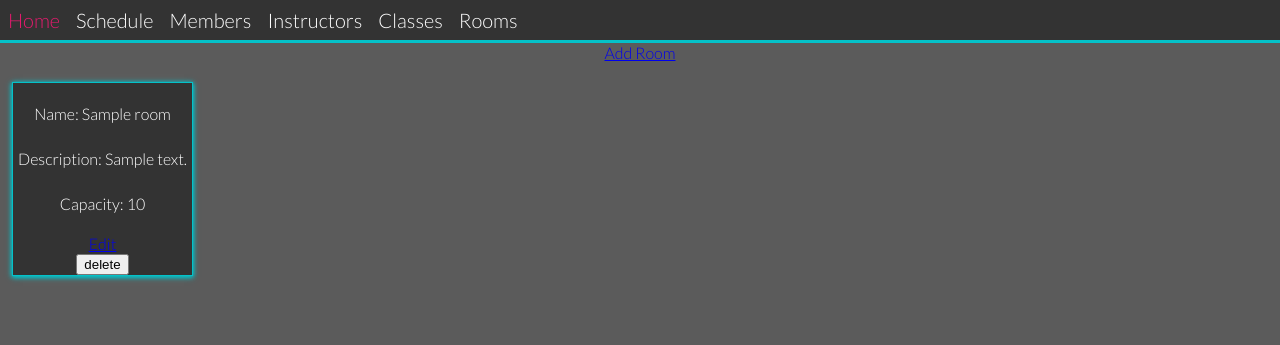
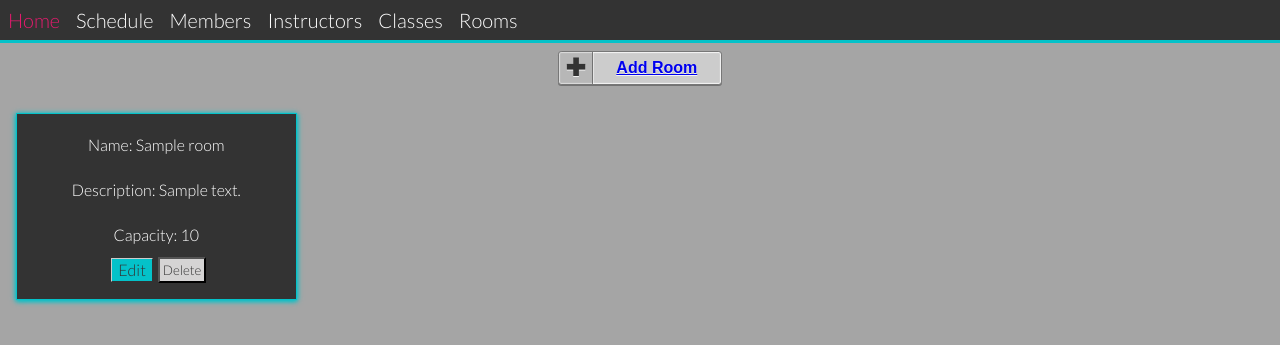
Before and after one commit to constable-ldp/gym_management_app, a Flask app: page /rooms in a window 1280 px wide. Shown: the top 345 px of the page. Run offline with Flask 2, Linux system fonts and the light colour scheme; a database or web service that is not in the repository returns one stand-in record (values such as "Sample title"); some libraries are stand-ins or nearby versions.

Commit message:
fixed room css

```diff
--- a/static/rooms.css
+++ b/static/rooms.css
@@ -1,15 +1,14 @@
 body {
     font-family: 'Lato', sans-serif;
     text-align: center;
-    background-color:#5b5b5b;
+    background-color: rgb(165, 165, 165);
     margin: 0;
 }
 
 .rooms-grid {
     display: grid;
-    /* grid-area: article; */
     grid-gap: 10px 10px;
-    grid-template-columns: repeat(6, minmax(0, 1fr));
+    grid-template-columns: repeat(4, minmax(0, 1fr));
 
 }
 
@@ -21,11 +20,126 @@ body {
     border-color: #04c2c9;
     color: #fff;
     background: #333;
-    margin-left: auto;
-    margin-right: auto;
+    margin-left: 5%;
+    margin-right: 5%;
     box-shadow: 0 1px 6px #04c2c9, 0 1px 4px #04c2c9;
 }
 
 p {
     padding: 5px;
 }
+
+.edit-delete {
+    display: flex;
+    align-items: center;
+    justify-content: center;
+    height: 5%;
+}
+
+@media (max-width: 530px) {
+    .edit-delete {
+        display: flex-inline;
+        flex-wrap: wrap;
+        align-items: center;
+        justify-content: center;
+        height: 5%;
+    }
+    .rooms-grid {
+        display: grid;
+        grid-gap: 10px 10px;
+        grid-template-columns: repeat(2, minmax(0, 1fr));
+    }
+}
+
+
+.edit {
+    margin: 5px;
+    text-decoration: none;
+    background-color: #04c2c9;
+    color: #333333;
+    padding: 1.5px 6px 1.5px 6px;
+    border-top: 1px solid #CCCCCC;
+    border-right: 1px solid #333333;
+    border-bottom: 1px solid #333333;
+    border-left: 1px solid #CCCCCC;
+}
+
+.delete {
+    font-family: 'Lato';
+    background-color: rgb(213, 212, 212);
+    color: #333333;
+    padding: 3px;
+    cursor: pointer;
+}
+
+.edit :hover {
+    margin: 5px;
+    text-decoration: none;
+    background-color: #04c2c9;
+    color: #333333;
+    padding: 2px 6px 2px 6px;
+}
+
+.button {
+    text-decoration: none;
+    display: inline-block;
+    white-space: nowrap;
+    background-color: #ccc;
+    background-image: linear-gradient(top, #eee, #ccc);
+    filter: progid:DXImageTransform.Microsoft.gradient(startColorStr='#eeeeee', EndColorStr='#cccccc');
+    border: 1px solid #777;
+    padding: 0 1.5em;
+    margin: 0.5em;
+    font: bold 1em/2em Arial, Helvetica;
+    color: #333;
+    text-shadow: 0 1px 0 rgba(255,255,255,.8);
+    border-radius: .2em;
+    box-shadow: 0 0 1px 1px rgba(255,255,255,.8) inset, 0 1px 0 rgba(0,0,0,.3);
+}
+
+.button:hover {
+    text-decoration: none;
+    background-color: #ddd;
+    background-image: linear-gradient(top, #fafafa, #ddd);
+    filter: progid:DXImageTransform.Microsoft.gradient(startColorStr='#fafafa', EndColorStr='#dddddd');
+}
+
+.button:active {
+    text-decoration: none;
+    box-shadow: 0 0 4px 2px rgba(0,0,0,.3) inset;
+    position: relative;
+    top: 1px;
+}
+
+.button:focus {
+    text-decoration: none;
+    outline: 0;
+    background: #fafafa;
+}
+
+.button:before {
+    text-decoration: none;
+    background: #ccc;
+    background: rgba(0,0,0,.1);
+    float: left;
+    width: 1em;
+    text-align: center;
+    font-size: 1.5em;
+    margin: 0 1em 0 -1em;
+    padding: 0 .2em;
+    box-shadow: 1px 0 0 rgba(0,0,0,.5), 2px 0 0 rgba(255,255,255,.5);
+    border-radius: .15em 0 0 .15em;
+    pointer-events: none;
+    content: "\271A";
+}
+
+.add-edit-box {
+    margin: 20px;
+    background-color: rgb(250, 250, 250);
+    text-align: center;
+    border: 1px solid;
+    border-color: #04c2c9;
+    color: #fff;
+    background: #333;
+    box-shadow: 0 1px 6px #04c2c9, 0 1px 4px #04c2c9;
+}
--- a/templates/rooms/index.html
+++ b/templates/rooms/index.html
@@ -8,7 +8,7 @@
 
 
 {% block content %}
-<div>
+<div class="button">
     <a href="/rooms/new">Add Room</a>
 </div>
 <div class="rooms-grid">
@@ -17,12 +17,12 @@
         <p>Name: {{room.room_name}}</p>
         <p>Description: {{room.description}}</p>
         <p>Capacity: {{room.capacity}}</p>
-
-
-        <a href="/rooms/{{room.id}}">Edit</a>
-        <form action="/rooms/{{room.id}}/delete" method="POST">
-            <input room="delete" type="submit" value="delete" />
-        </form>
+        <div class="edit-delete">
+            <a class="edit" href="/rooms/{{room.id}}">Edit</a>
+            <form action="/rooms/{{room.id}}/delete" method="POST">
+                <input class="delete" room="delete" type="submit" value="Delete" />
+            </form>
+        </div>
     </div>
     {%endfor%}
 </div>
```
Also changed, not shown: static/header.css (+0 -44 lines), templates/rooms/edit.html (+12 -10 lines), templates/rooms/new.html (+11 -10 lines).
